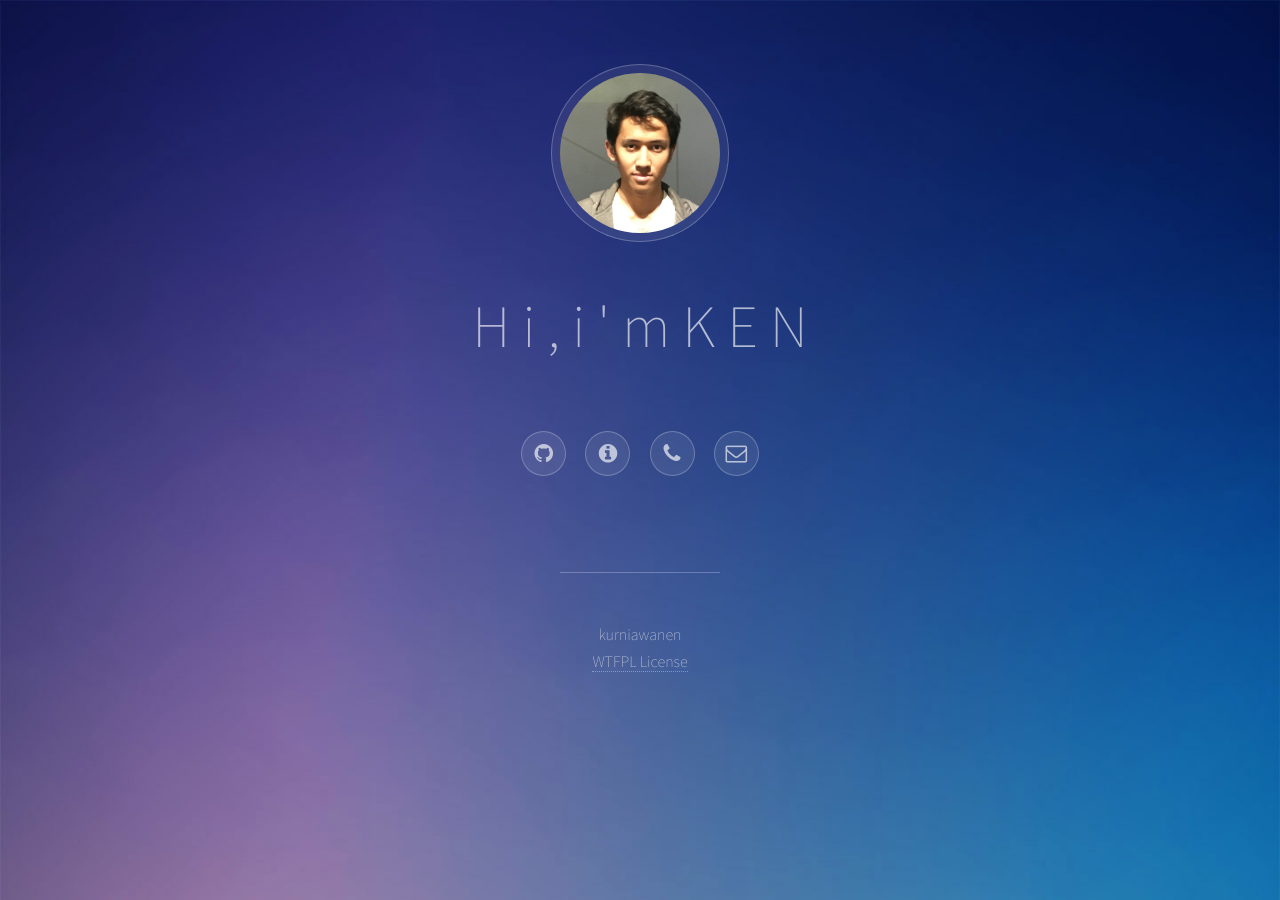
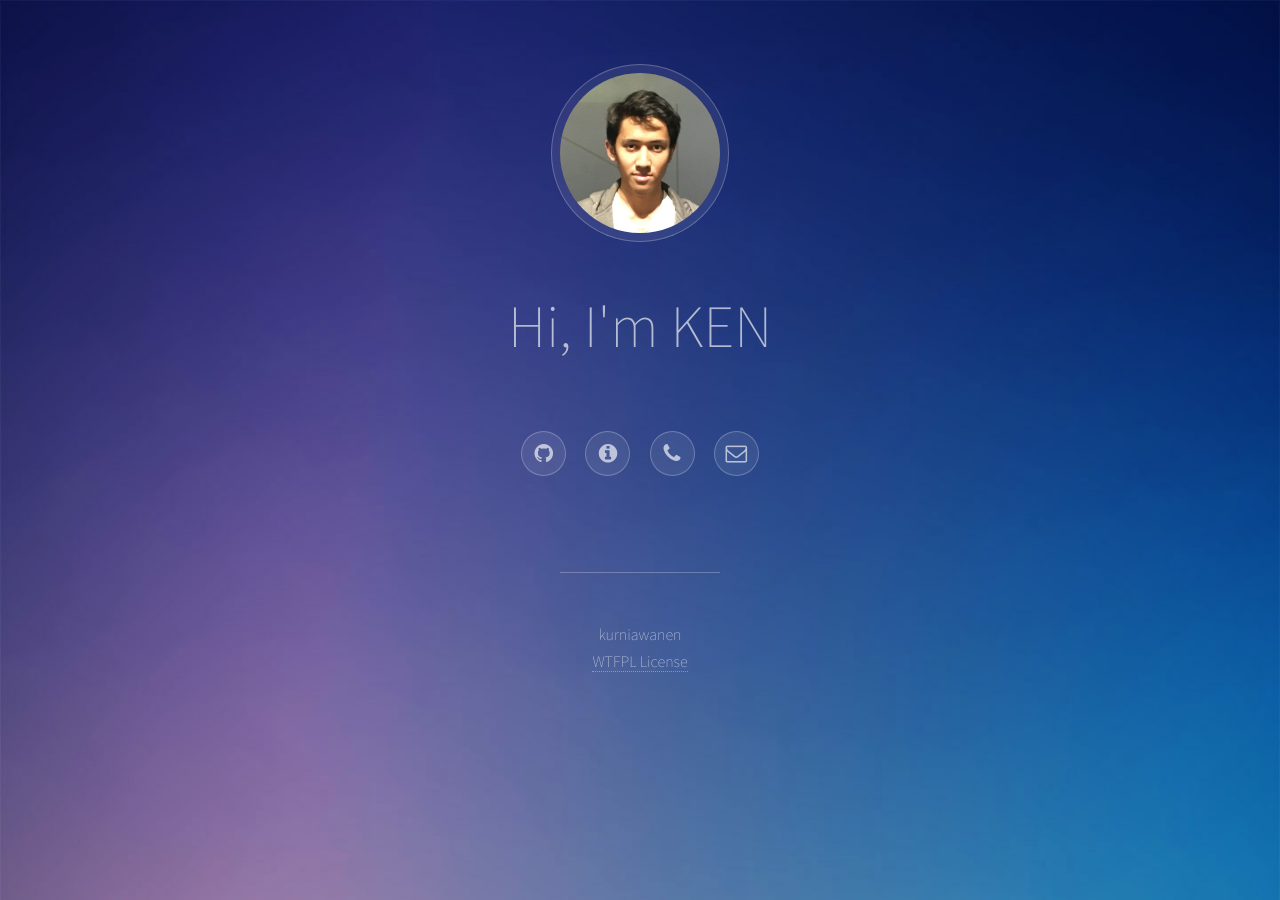
Before and after one commit to ken-kurniawanen/kurniawanen.github.io, a Jekyll site: the page built from index.html, in a window 1280 px wide. Built offline with Jekyll 4.4.1, drawn with Linux system fonts in a browser that asks for light colours.

Commit message:
update hi

```diff
--- a/_layouts/default.html
+++ b/_layouts/default.html
@@ -16,15 +16,10 @@
         <header id="header">
             <span class="avatar"><a href="http://kurniawanen.github.io"><img src="../images/avatar.jpg" alt="" /></a></span>
             <h1>
-                <ht1>H</ht1>
-                <ht2>i</ht2>
-                <ht3>,</ht3>
-                <ht1>i</ht1>
-                <ht2>'</ht2>
-                <ht3>m</ht3>
-                <ht1>K</ht1>
-                <ht2>E</ht2>
-                <ht3>N</ht3>
+                <ht1>Hi,</ht1>
+                <ht2>I'm</ht2>
+                <ht3>KEN</ht3>
+
             </h1>
             <ul class="icons">
                 <li><a href="http://github.com/kurniawanen" class="icon style2 fa-github"><span class="label">Twitter</span></a></li>
```
